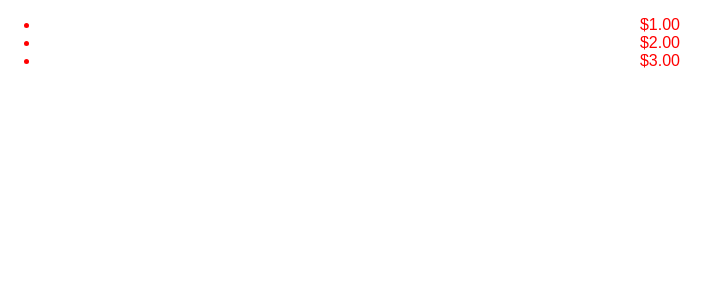
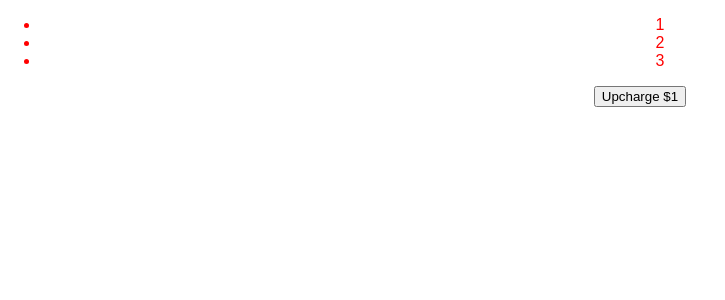
Before and after one commit to kennyinthirathclq/how-do-react-good, a React (Create React App) app: page / in a window 1280 px wide. Shown: the top 300 px of the page, without its empty margins (0-725 px from the left). Built offline with nearby package versions, Linux system fonts and the light colour scheme.

Commit message:
Add button listener and function

```diff
--- a/src/components/ui/List/List.js
+++ b/src/components/ui/List/List.js
@@ -8,15 +8,24 @@ export default class List extends Component {
     super(props)
 
     this.state = {
-      'prices' : ['$1.00', '$2.00', '$3.00']
+      'prices' : [1,2,3]
     }
+
+    this.upcharge = this.upcharge.bind(this)
+  }
+
+  upcharge() {
+    this.setState(prev => ({'prices' : prev.prices.map(v => v+1)}))
   }
 
   render() {
     return (
-      <ul className='List'>
-        {this.state.prices.map((val, ind) => <li>{val}</li>)}
-      </ul>
+      <div>
+        <ul className='List'>
+          {this.state.prices.map((val, ind) => <li>{val}</li>)}
+        </ul>
+        <button onClick={this.upcharge}>Upcharge $1</button>
+      </div>
     );
   }
 }
```
Also changed, not shown: 1 other file (tests, documents, lock files or other folders).
